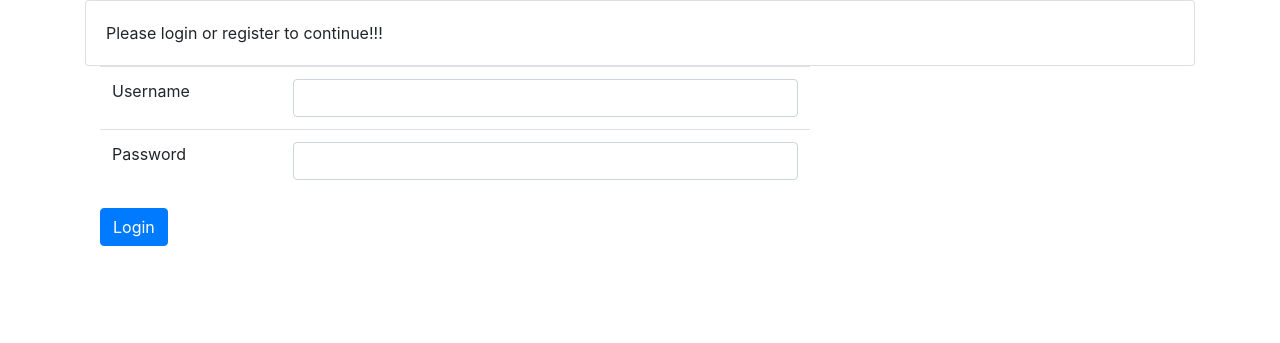
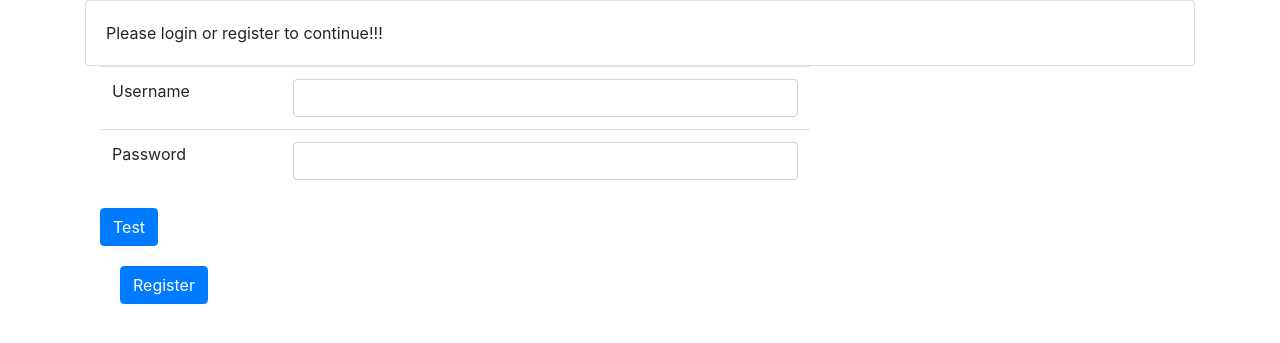
Before and after one commit to ICARUS343/DjangoModule, a Django app: page / in a window 1280 px wide. Shown: the top 343 px of the page. Run offline with Django 3.2, Linux system fonts and the light colour scheme; some libraries are stand-ins or nearby versions.

Commit message:
Back and Register button in register and login.

```diff
--- a/user/templates/registration/login.html
+++ b/user/templates/registration/login.html
@@ -29,11 +29,13 @@
             </table>
 
 
-            <input type="submit" value="Login"
+            <input type="submit" value="Test"
                    class="btn btn-primary pull-right"/>
             <input type="hidden" name="next" value="{{ next }}"/>
         </form>
-
+         <div class="card-body">
+            <a class="btn btn-primary" href="{% url 'register' %}" role="button">Register</a>
+        </div>
 
     </div>
 </div>
```
